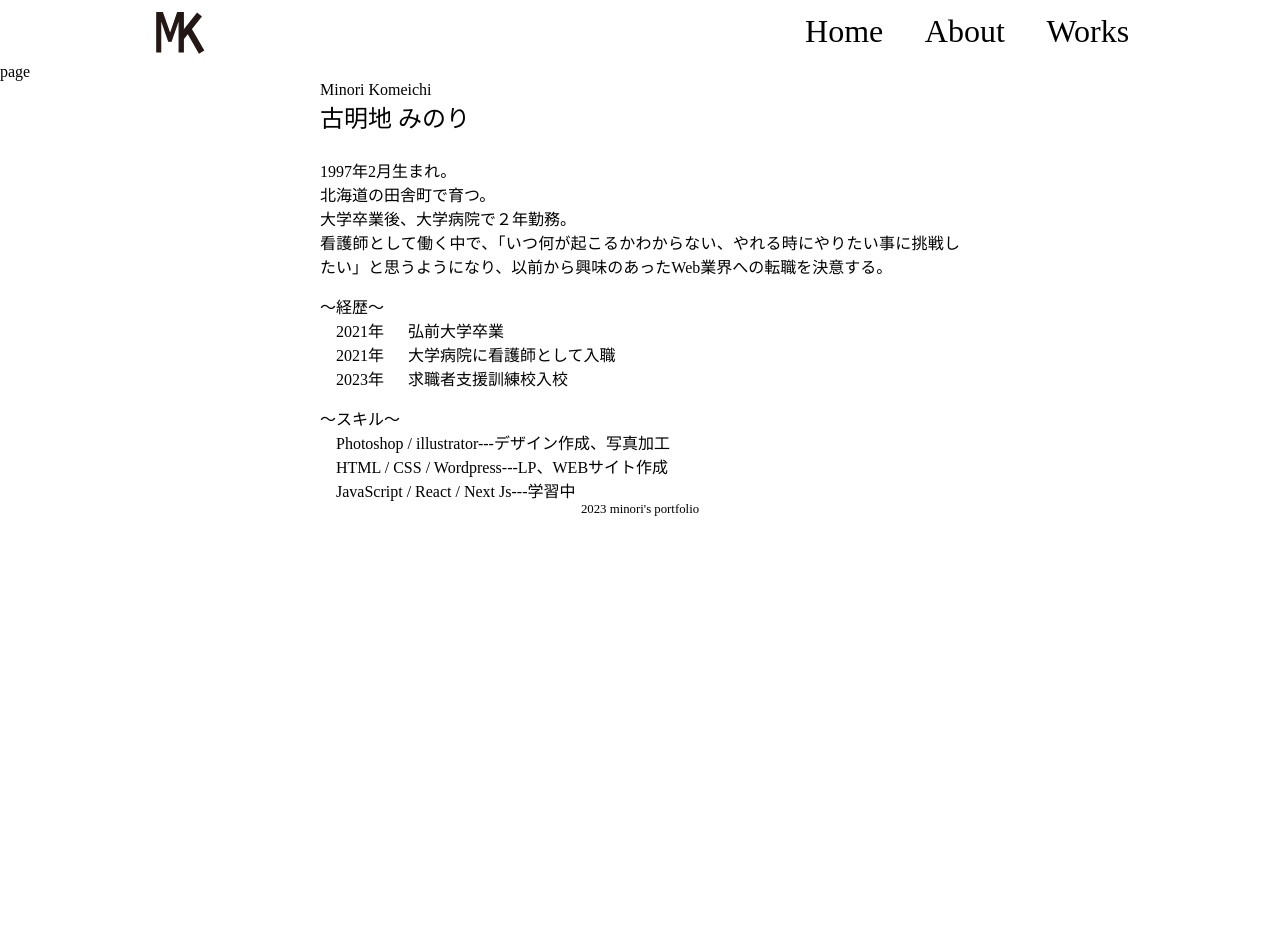
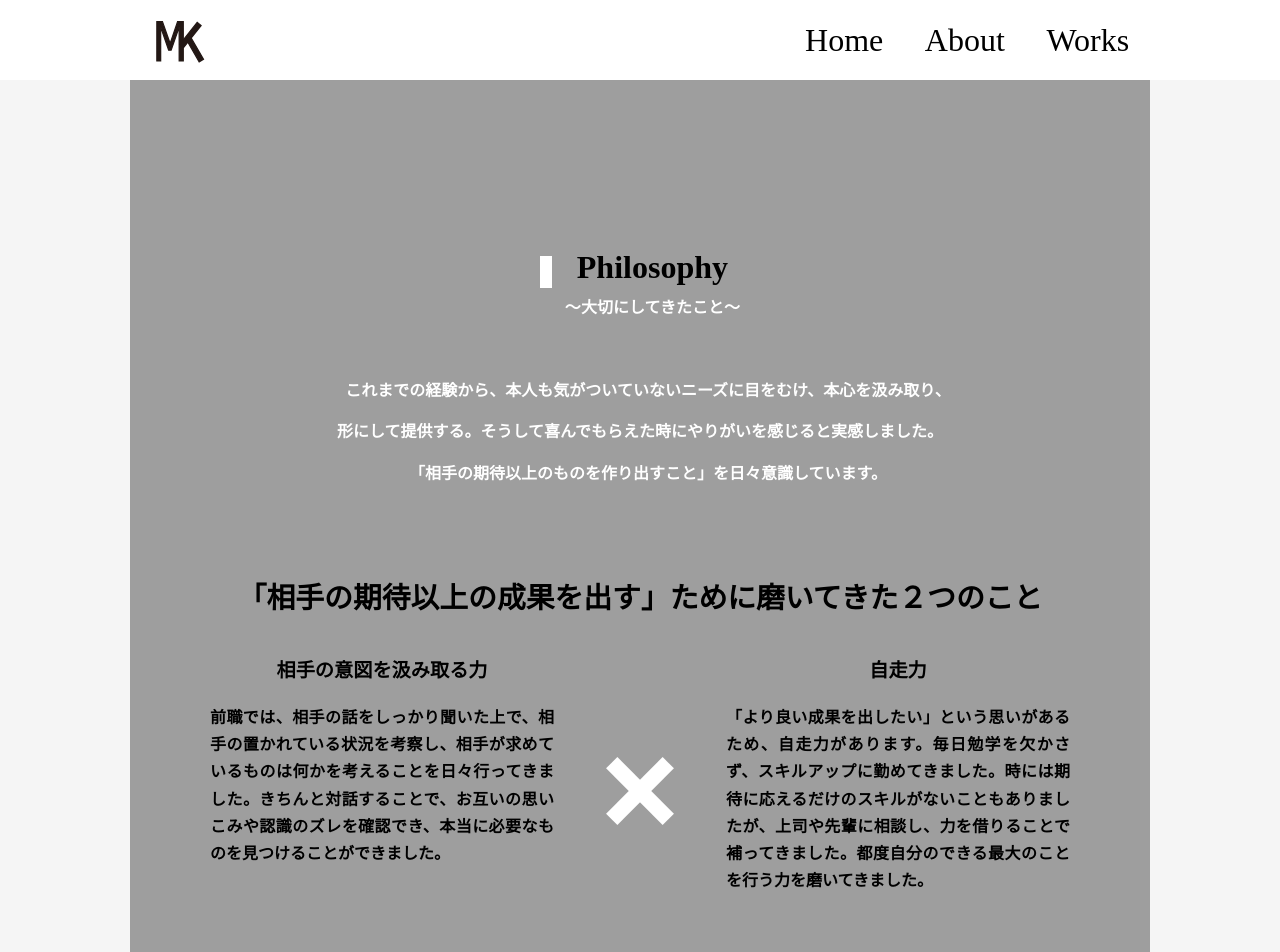
Before and after one commit to ohkome/portfolio, a Next.js app: page /About in a window 1280 px wide. Shown: the top 952 px of the page. Before the commit the page ends 800 px from the top, so only its background shows below. Built offline with nearby package versions, Linux system fonts and the light colour scheme.

Commit message:
aboutのトップ

```diff
--- a/src/app/About/About.module.css
+++ b/src/app/About/About.module.css
@@ -1,3 +1,78 @@
+.about {
+    background-color: #F5F5F5;
+}
+
+/* philosophy */
+.philosophy {
+    width: min(1020px, 90%);;
+    margin:0 auto;
+    padding: clamp(0.6rem, 20Vmin, 10rem) clamp(0.3rem, 10Vmin, 5rem);
+    background-color: #9E9E9E;
+    font-weight: bold;
+    text-align: center;
+}
+
+.intro {
+    max-width: 39em;
+    margin: clamp(0.6rem, 6Vmin, 8rem) auto clamp(0.6rem, 10Vmin, 16rem);
+    color: #fff;
+    line-height: 2.6;
+    /* text-align: justify; */
+}
+
+.content_title {
+    margin-bottom: clamp(0.6rem, 4Vmin, 10rem);
+    font-size: 180%;
+    /* font-weight: bold; */
+    text-wrap: balance;
+}
+
+.layout {
+    display: flex;
+    justify-content: space-between;
+    align-items: flex-start;
+    position: relative;
+}
+.layout::before {
+    content: '';
+    display: block;
+    width: 1rem;
+    height: 5rem;
+    background-color: #fff;
+    position: absolute;
+    top: 40%;
+    left: 50%;
+    transform: translate(-50%) rotate(45deg);
+}
+.layout::after {
+    content: '';
+    display: block;
+    width: 1rem;
+    height: 5rem;
+    background-color: #fff;
+    position: absolute;
+    top: 40%;
+    left: 50%;
+    transform: translate(-50%) rotate(-45deg);
+}
+
+.item {
+    width: 40%;
+}
+
+.item_title {
+    padding-bottom: clamp(0.3rem, 2Vmin, 5rem);
+    /* font-weight: bold; */
+    font-size: 120%;
+}
+
+.item_text {
+    text-align: justify;
+}
+
+
+
+
 /* 共通要素 */
 .topAbout {
     width: 100%;
--- a/src/app/About/page.jsx
+++ b/src/app/About/page.jsx
@@ -1,9 +1,45 @@
 import React from 'react'
 import styles from './About.module.css'
+import SectionTitle from '../compornents/SectionTitle/SectionTitle'
 
 const page = () => {
 return (
-    <div>page
+    <div className={styles.about}>
+        <section className={styles.philosophy}>
+            <SectionTitle
+                enText="Philosophy"
+                jaText="大切にしてきたこと"
+                enMainColor="#000"
+                jaColor="#fff"
+                boxColor="#fff"
+                className={styles.section_title}
+            />
+            <p className={styles.intro}>
+            &emsp;これまでの経験から、本人も気がついていないニーズに目をむけ、本心を汲み取り、形にして提供する。そうして喜んでもらえた時にやりがいを感じると実感しました。<br />
+            &emsp;「相手の期待以上のものを作り出すこと」を日々意識しています。<br />
+            </p>
+            <div className={styles.content}>
+                <h3 className={styles.content_title}>「相手の期待以上の成果を出す」ために磨いてきた２つのこと</h3>
+                <ul className={styles.layout}>
+                    <li className={styles.item}>
+                        <dl>
+                            <dt className={styles.item_title}>相手の意図を汲み取る力</dt>
+                            <dd className={styles.item_text}>
+                                前職では、相手の話をしっかり聞いた上で、相手の置かれている状況を考察し、相手が求めているものは何かを考えることを日々行ってきました。きちんと対話することで、お互いの思いこみや認識のズレを確認でき、本当に必要なものを見つけることができました。
+                            </dd>
+                        </dl>
+                    </li>
+                    <li className={styles.item}>
+                        <dl>
+                            <dt className={styles.item_title}>自走力</dt>
+                            <dd className={styles.item_text}>
+                            「より良い成果を出したい」という思いがあるため、自走力があります。毎日勉学を欠かさず、スキルアップに勤めてきました。時には期待に応えるだけのスキルがないこともありましたが、上司や先輩に相談し、力を借りることで補ってきました。都度自分のできる最大のことを行う力を磨いてきました。
+                            </dd>
+                        </dl>
+                    </li>
+                </ul>
+            </div>
+        </section>
 
     <div className={styles.text}>
         <h3 className={styles.name}>
--- a/src/app/compornents/TopWorks/TopWorks.jsx
+++ b/src/app/compornents/TopWorks/TopWorks.jsx
@@ -18,7 +18,7 @@ const TopWorks = () => {
       boxColor="#ccc"
       />
 
-      <ul className={styles.item_box}>
+      <ul>
         <li className={styles.item}>
           <Image
           src='/english.jpg'
--- a/src/app/compornents/TopWorks/TopWorks.module.css
+++ b/src/app/compornents/TopWorks/TopWorks.module.css
@@ -6,7 +6,7 @@
 }
 
 .item {
-    max-width: 70%;
+    width: min(70%, 900px);
     margin: clamp(0.6rem, 20Vmin, 10rem) auto;
     /* padding-bottom: 1rem; */
     padding: 1rem clamp(0.6rem, 3Vmin, 10rem);
@@ -16,10 +16,6 @@
     align-items: center;
     text-align: left;
 }
-
-/* .item:first-of-type {
-    justify-content: space-between;
-} */
 
 .text {
     width: 50%;
--- a/src/app/globals.css
+++ b/src/app/globals.css
@@ -107,11 +107,11 @@ ul {
 }
 
 .wrapper {
-  /* width: 100vw; */
   /* スクロールバーも含めるため１００％に修正 */
   max-width: 100%;
   /* padding: 1%; */
   margin: 0 auto;
+  line-height: 1.7;
 }
 
 footer {
--- a/src/app/page.module.css
+++ b/src/app/page.module.css
@@ -1,19 +1,3 @@
-.fixed {
+.wrapper {
     width: 100%;
-    height: 80vh;/*後で調整*/
-    /* position: fixed; 浮かせる */
-    top: 0;
-    left: 0;
 }
-
-.flow {
-    width: 100%;
-    /* position: absolute; 浮かせる用 */
-    /* top: 100vh; 浮かせる用 */
-    /* 操作性の設定 */
-}
-
-.works {
-    width: min(1020px, 90%);
-    margin: 0 auto;
-}
```
Also changed, not shown: src/app/page.jsx (+2 -6 lines).
